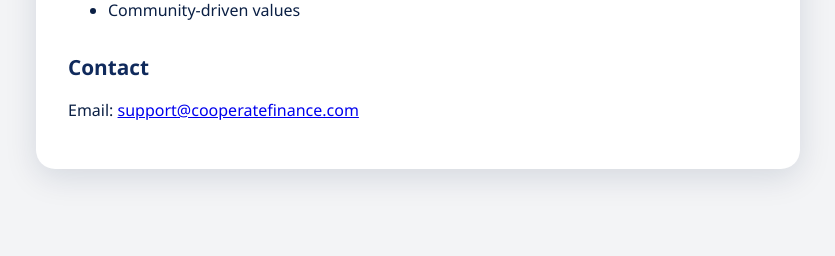
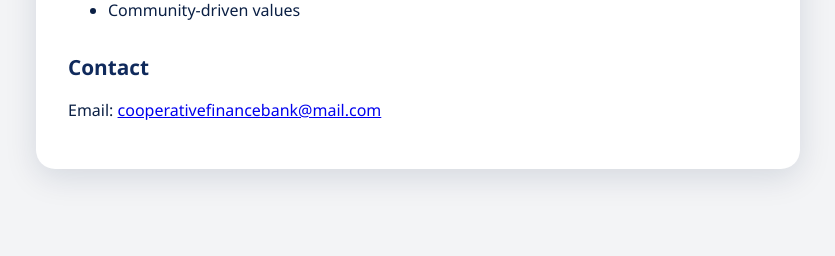
Before and after one commit to Chukwuchinemerem/coperatebank, a Django app: page /about/ in a window 1280 px wide. Shown: the part 544-800 px from the top of the page, without its empty margins (222-1057 px from the left). Run offline with Django 4.2, Linux system fonts and the light colour scheme.

Commit message:
pdate email on about us

```diff
--- a/core/templates/core/about.html
+++ b/core/templates/core/about.html
@@ -30,7 +30,7 @@
       <li>{% trans "Community-driven values" %}</li>
     </ul>
     <h2>{% trans "Contact" %}</h2>
-    <p>{% trans "Email:" %} <a href="mailto:support@cooperatefinance.com">support@cooperatefinance.com</a></p>
+    <p>{% trans "Email:" %} <a href="mailto:cooperativefinancebank@mail.com">cooperativefinancebank@mail.com</a></p>
   </div>
   <!-- Google Translate widget -->
   <div id="google_translate_element" style="height:0;width:0;overflow:hidden;"></div>
```
